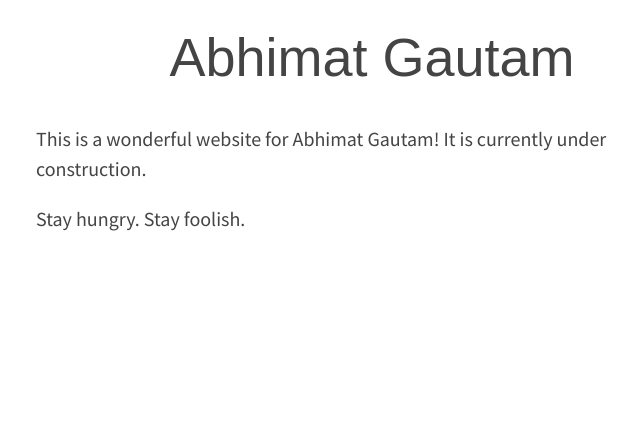
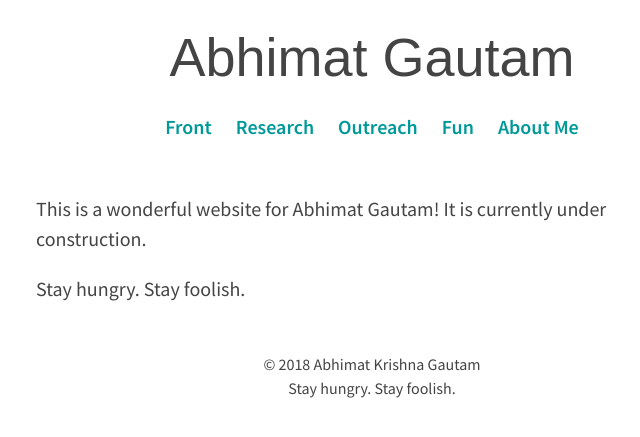
Before and after one commit to abhimat/abhimat.github.io, a Jekyll site: the page built from index.md, in a window 1280 px wide. Shown: the top 437 px of the page, without its empty margins (268-908 px from the left). Built offline with Jekyll 4.4.1, drawn with Linux system fonts in a browser that asks for light colours.

Commit message:
Implement navigation bar

```diff
--- a/_includes/footer.html
+++ b/_includes/footer.html
@@ -1,34 +1,16 @@
-<footer class="site-footer h-card">
-  <data class="u-url" href="{{ "/" | relative_url }}"></data>
+<footer class="small wrap">
+	<center><p class="small">
+		<script>
+		    var mydate=new Date()
+		    var year=mydate.getYear()
 
-  <div class="wrapper">
+		    if (year < 1000)
+		        year+=1900
 
-    <h2 class="footer-heading">{{ site.title | escape }}</h2>
+		    document.write("© " + year + " Abhimat Krishna Gautam")
 
-    <div class="footer-col-wrapper">
-      <div class="footer-col footer-col-1">
-        <ul class="contact-list">
-          <li class="p-name">
-            {%- if site.author -%}
-              {{ site.author | escape }}
-            {%- else -%}
-              {{ site.title | escape }}
-            {%- endif -%}
-            </li>
-            {%- if site.email -%}
-            <li><a class="u-email" href="mailto:{{ site.email }}">{{ site.email }}</a></li>
-            {%- endif -%}
-        </ul>
-      </div>
-
-      <div class="footer-col footer-col-2">
-      </div>
-
-      <div class="footer-col footer-col-3">
-        <p>{{- site.description | escape -}}</p>
-      </div>
-    </div>
-
-  </div>
-
+		</script>
+		<br>
+		Stay hungry. Stay foolish.
+	</p></center>
 </footer>
--- /dev/null
+++ b/_includes/navigation.html
@@ -0,0 +1,22 @@
+<center>
+  <ul class="pages">
+
+    {% for item in site.data.navigation %}
+
+    {% if item.link == page.url and item.nav_cat == page.nav_cat %}
+    <li><strong>{{ item.name }}</strong></li>
+    {% elsif item.link != page.url and item.nav_cat == page.nav_cat %}
+    <li><a href="{{ item.link }}">{{ item.name }}</a></li>
+    {% else %}
+    <li><a href="{{ item.link }}">{{ item.name }}</a></li>
+    {% endif %}
+
+    <!-- <li><a href="../">Front</a></li>
+    <li><a href="../research/">Research</a></li>
+    <li><a href="../fun/">Fun</a></li>
+    <li><strong>About Me</strong></li> -->
+
+    {% endfor %}
+
+  </ul>
+</center>
--- a/_layouts/front.html
+++ b/_layouts/front.html
@@ -14,6 +14,9 @@
 
     <main class="page-content" aria-label="Content">
       <div class="content wrap">
+
+        {%- include navigation.html -%}
+
         <section class="blocks">
           <article class="block">
             {{ content }}
@@ -24,4 +27,6 @@
 
   </body>
 
+  {%- include footer.html -%}
+
 </html>
```
Also changed, not shown: _data/navigation.yml (added, +15 -0 lines).
